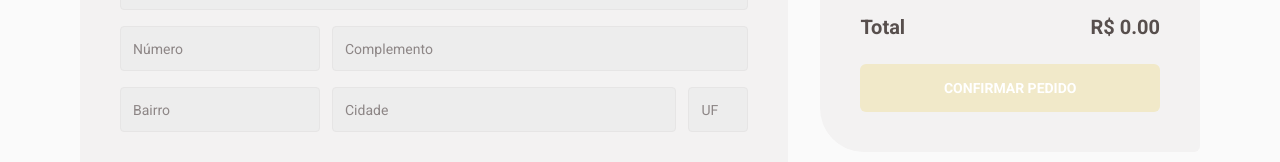
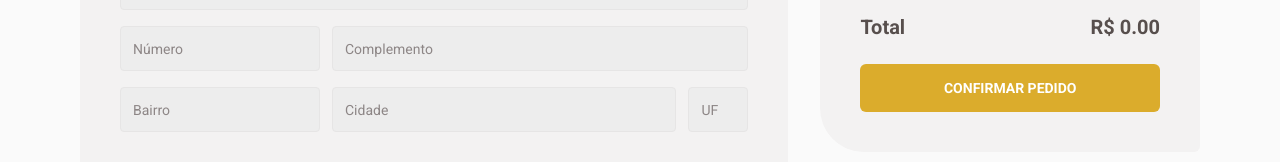
Before and after one commit to CiceroRMG/Coffee-Delivery-React, a React (Vite) app: page /checkout in a window 1280 px wide. Shown: the part 386-548 px from the top of the page. Built offline with nearby package versions, Linux system fonts and the light colour scheme; no server answers.

Commit message:
fix: adiciona animação para o botao de confirmar compra

```diff
--- a/src/pages/Checkout/index.tsx
+++ b/src/pages/Checkout/index.tsx
@@ -59,6 +59,7 @@ export type NewOrderFormData = zod.infer<typeof newOrderFormValidationSchema>
 
 export function Checkout() {
   const [deliveryPrice, setDeliveryPrice] = useState(0)
+  const [isLoading, setIsLoading] = useState(false)
   const { selectedCoffees, updateCoffeeList } = useContext(CoffeeListContext)
   const navigate = useNavigate()
 
@@ -68,8 +69,10 @@ export function Checkout() {
 
   const { watch, handleSubmit, reset, setValue } = newOrderForm
 
-  function handleCreateNewOrder(data: NewOrderFormData) {
-    console.log(data)
+  async function handleCreateNewOrder(data: NewOrderFormData) {
+    setIsLoading(true)
+
+    await new Promise((resolve) => setTimeout(resolve, 4000))
 
     reset()
     const nullArray: [] = []
@@ -217,10 +220,10 @@ export function Checkout() {
               </TotalPriceContent>
               <button
                 type="submit"
-                className={'confirmButton'}
-                disabled={isSelectedCoffeesListVoid}
+                className={`confirmButton ${isLoading ? 'loading' : ''}`}
+                disabled={isSelectedCoffeesListVoid || isLoading}
               >
-                Confirmar Pedido
+                {isLoading ? 'Quase lá...' : 'Confirmar Pedido'}
               </button>
             </TotalAndConfirmOrderContainer>
           </FormConfirmOrderContainer>
--- a/src/pages/Checkout/styles.ts
+++ b/src/pages/Checkout/styles.ts
@@ -163,10 +163,20 @@ export const TotalAndConfirmOrderContainer = styled.div`
     text-transform: uppercase;
 
     transition: background 0.15s;
+
+    &.loading {
+      background: linear-gradient(90deg, #4caf50 50%, #7ebc80 50%);
+      background-size: 200% 100%;
+      background-position: left bottom;
+      transition: background-position 4s ease-out;
+    }
+
+    &.loading:disabled {
+      background-position: right bottom;
+    }
   }
 
   .confirmButton:disabled {
-    background: ${(props) => props.theme['yellow-300']};
     cursor: not-allowed;
   }
 
@@ -174,6 +184,7 @@ export const TotalAndConfirmOrderContainer = styled.div`
     background: ${(props) => props.theme['yellow-700']};
   }
 `
+
 export const TotalPriceContent = styled.div`
   display: flex;
   flex-direction: column;
```
